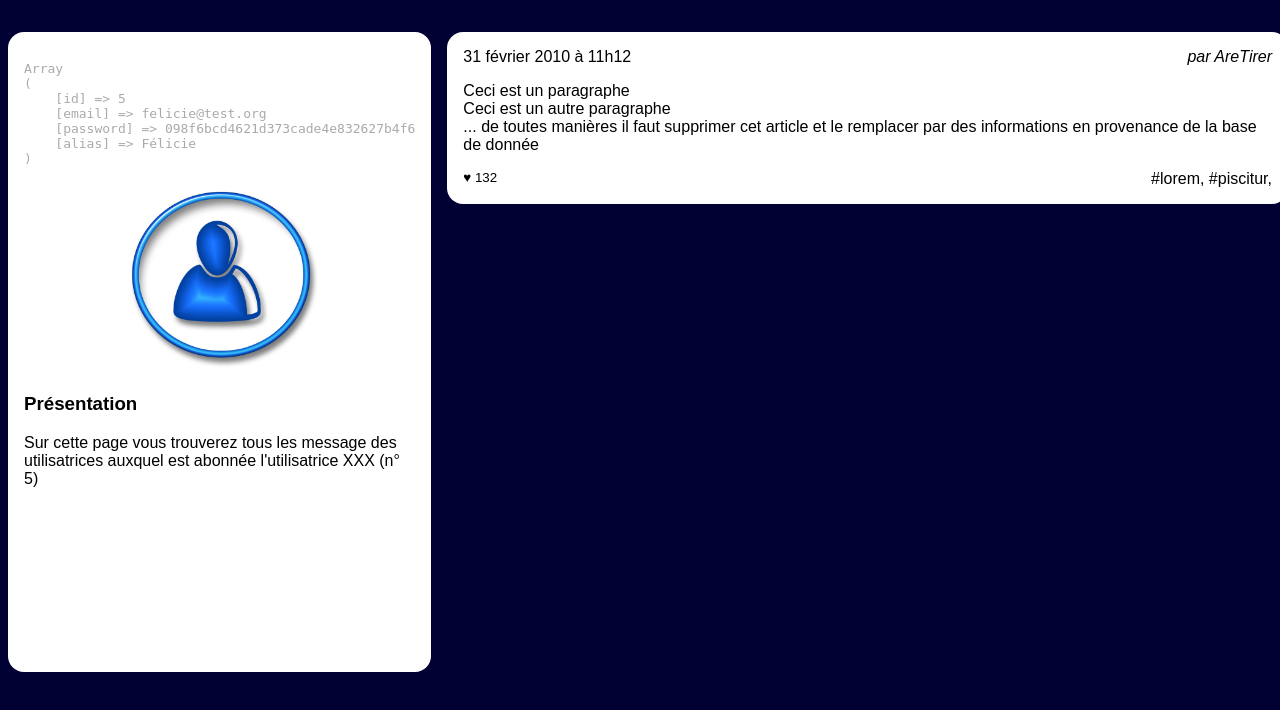
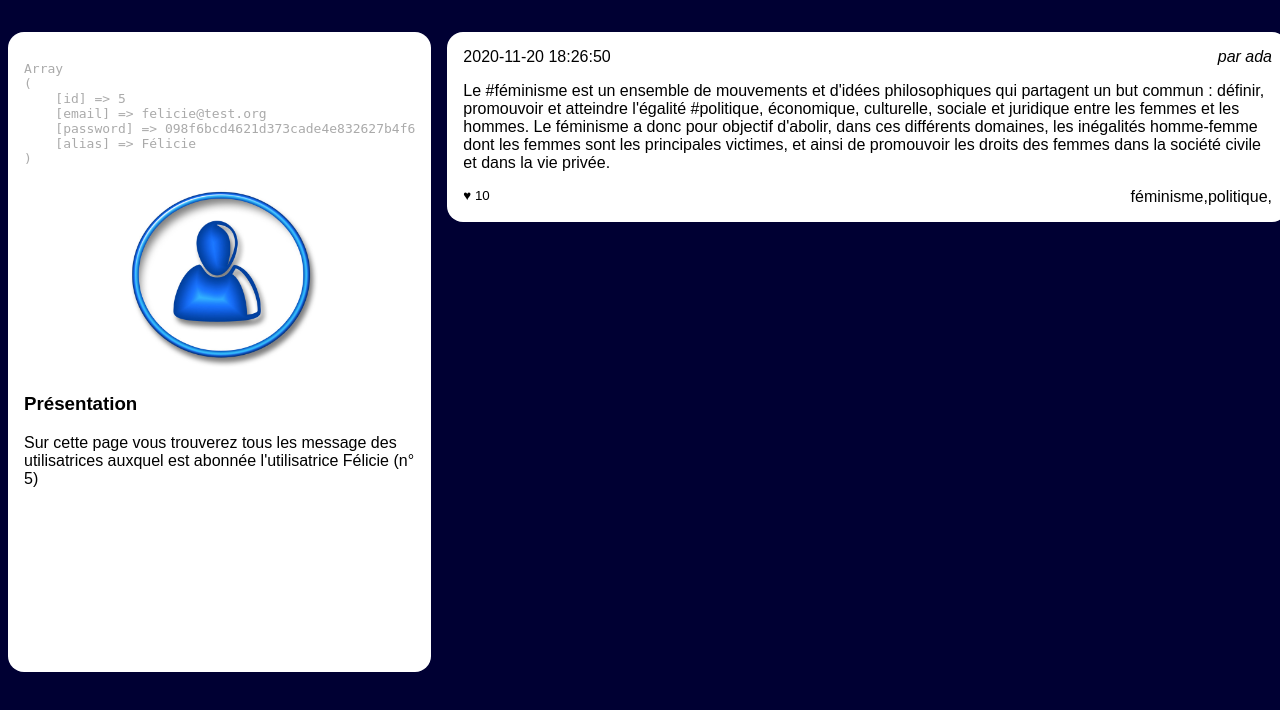
Before and after one commit to Patrice976/socialNetworkPHP, a PHP site: page /feed.php?user_id=5 in a window 1280 px wide. Shown: the part 90-800 px from the top of the page. Run offline with PHP 8.4, Linux system fonts and the light colour scheme; data comes from the database, SQL or seed files in the repository.

Commit message:
dans wall.php ajout du coeur dans nombre de likes + modifications du fichier feed.php

```diff
--- a/Niveau1/feed.php
+++ b/Niveau1/feed.php
@@ -1,14 +1,16 @@
 <!doctype html>
 <html lang="fr">
+
 <head>
   <meta charset="utf-8">
   <title>ReSoC - Flux</title>
   <meta name="author" content="Julien Falconnet">
-        <link rel="stylesheet" href="style.css"/>
+  <link rel="stylesheet" href="style.css" />
 </head>
+
 <body>
   <header>
-            <img src="resoc.jpg" alt="Logo de notre réseau social"/>
+    <img src="resoc.jpg" alt="Logo de notre réseau social" />
     <nav id="menu">
       <a href="news.php">Actualités</a>
       <a href="wall.php?user_id=5">Mur</a>
@@ -55,11 +57,11 @@
       //@todo: afficher le résultat de la ligne ci dessous, remplacer XXX par l'alias et effacer la ligne ci-dessous
       echo "<pre>" . print_r($user, 1) . "</pre>";
       ?>
-                <img src="user.jpg" alt="Portrait de l'utilisatrice"/>
+      <img src="user.jpg" alt="Portrait de l'utilisatrice" />
       <section>
         <h3>Présentation</h3>
         <p>Sur cette page vous trouverez tous les message des utilisatrices
-                        auxquel est abonnée l'utilisatrice XXX
+          auxquel est abonnée l'utilisatrice <?php echo $user['alias'] ?>
           (n° <?php echo $userId ?>)
         </p>
 
@@ -87,40 +89,36 @@
                     ORDER BY posts.created DESC
                     ";
       $lesInformations = $mysqli->query($laQuestionEnSql);
-                if ( ! $lesInformations)
-                {
-                    echo("Échec de la requete : " . $mysqli->error);
+      if (! $lesInformations) {
+        echo ("Échec de la requete : " . $mysqli->error);
       }
 
       /**
        * Etape 4: @todo Parcourir les messsages et remplir correctement le HTML avec les bonnes valeurs php
        * A vous de retrouver comment faire la boucle while de parcours...
        */
+      while ($post = $lesInformations->fetch_assoc()) {
       ?>
         <article>
           <h3>
-                        <time datetime='2020-02-01 11:12:13' >31 février 2010 à 11h12</time>
+            <time><?php echo $post['created'] ?></time>
           </h3>
-                    <address>par AreTirer</address>
+          <address><?php echo "par ".$post['author_name'] ?></address>
           <div>
-                        <p>Ceci est un paragraphe</p>
-                        <p>Ceci est un autre paragraphe</p>
-                        <p>... de toutes manières il faut supprimer cet
-                            article et le remplacer par des informations en
-                            provenance de la base de donnée</p>
+            <p><?php echo $post['content'] ?></p>
           </div>
           <footer>
-                        <small>♥ 132</small>
-                        <a href="">#lorem</a>,
-                        <a href="">#piscitur</a>,
+            <small>♥ <?php echo $post['like_number'] ?></small>
+            <a href=""><?php echo $post['taglist'] ?></a>,
           </footer>
         </article>
       <?php
-                // et de pas oublier de fermer ici vote while
+      }
       ?>
 
 
     </main>
   </div>
 </body>
+
 </html>
--- a/Niveau1/wall.php
+++ b/Niveau1/wall.php
@@ -102,7 +102,7 @@
                         <p><?php echo $post['content'] ?></p>
                         </div>
                         <footer>
-                            <small><?php echo $post['like_number'] ?></small>
+                            <small>♥<?php echo $post['like_number'] ?></small>
                             <a href=""><?php echo $post['taglist'] ?></a>,
 
                         </footer>
```
Lines whose indentation alone changed are shown as unchanged.
